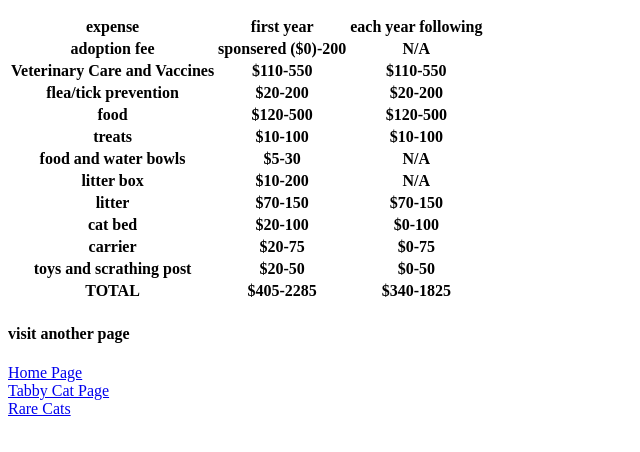
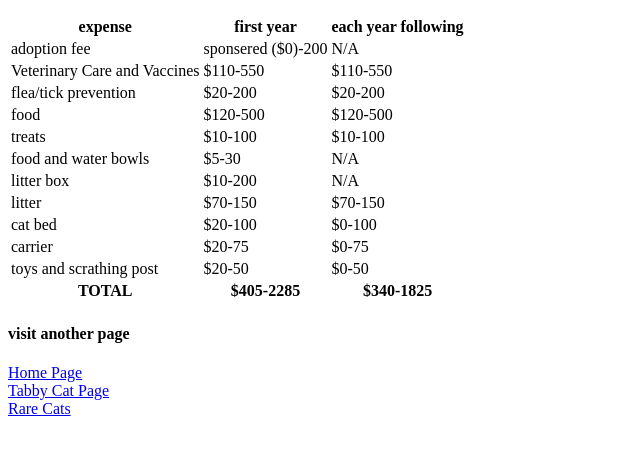
Before and after one commit to iwokeupinadream/week1HTMLCodingAssignment, a plain HTML site: page pages/page4.html in a window 1280 px wide. Shown: the part 44-496 px from the top of the page, without its empty margins (0-640 px from the left). Drawn offline with Linux system fonts and the light colour scheme.

Commit message:
fixed table on page 4

```diff
--- a/pages/page4.html
+++ b/pages/page4.html
@@ -12,59 +12,59 @@
                 <th>each year following</th>
             </tr>
             <tr>
-                <th>adoption fee</th>
-                <th>sponsered ($0)-200</th>
-                <th>N/A</th>
+                <td>adoption fee</td>
+                <td>sponsered ($0)-200</td>
+                <td>N/A</td>
             </tr>
             <tr>
-                <th>Veterinary Care and Vaccines</th>
-                <th>$110-550</th>
-                <th>$110-550</th>
+                <td>Veterinary Care and Vaccines</td>
+                <td>$110-550</td>
+                <td>$110-550</td>
             </tr>
             <tr>
-                <th>flea/tick prevention</th>
-                <th>$20-200</th>
-                <th>$20-200</th>
+                <td>flea/tick prevention</td>
+                <td>$20-200</td>
+                <td>$20-200</td>
             </tr>
             <tr>
-                <th>food</th>
-                <th>$120-500</th>
-                <th>$120-500</th>
+                <td>food</td>
+                <td>$120-500</td>
+                <td>$120-500</td>
             </tr>
             <tr>
-                <th>treats</th>
-                <th>$10-100</th>
-                <th>$10-100</th>
+                <td>treats</td>
+                <td>$10-100</td>
+                <td>$10-100</td>
             </tr>
             <tr>
-                <th>food and water bowls</th>
-                <th>$5-30</th>
-                <th>N/A</th>
+                <td>food and water bowls</td>
+                <td>$5-30</td>
+                <td>N/A</td>
             </tr>
             <tr>
-                <th>litter box</th>
-                <th>$10-200</th>
-                <th>N/A</th>
+                <td>litter box</td>
+                <td>$10-200</td>
+                <td>N/A</td>
             </tr>
             <tr>
-                <th>litter</th>
-                <th>$70-150</th>
-                <th>$70-150</th>
+                <td>litter</td>
+                <td>$70-150</td>
+                <td>$70-150</td>
             </tr>
             <tr>
-                <th>cat bed</th>
-                <th>$20-100</th>
-                <th>$0-100</th>
+                <td>cat bed</td>
+                <td>$20-100</td>
+                <td>$0-100</td>
             </tr>
             <tr>
-                <th>carrier</th>
-                <th>$20-75</th>
-                <th>$0-75</th>
+                <td>carrier</td>
+                <td>$20-75</td>
+                <td>$0-75</td>
             </tr>
             <tr>
-                <th>toys and scrathing post</th>
-                <th>$20-50</th>
-                <th>$0-50</th>
+                <td>toys and scrathing post</td>
+                <td>$20-50</td>
+                <td>$0-50</td>
             </tr>
             <tr>
                 <th>TOTAL</th>
```
